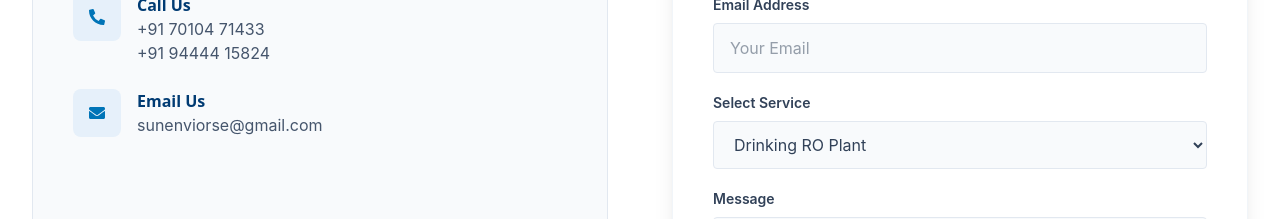
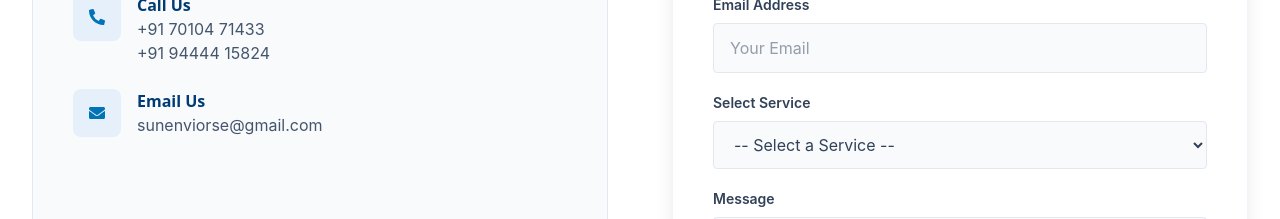
Before and after one commit to jeysurya510/sun_enviro_website, a React (Vite) app: page / in a window 1280 px wide. Shown: the part 5880-6099 px from the top of the page. Built offline with nearby package versions, Linux system fonts and the light colour scheme.

Commit message:
contact us page update

```diff
--- a/src/components/ContactSection.jsx
+++ b/src/components/ContactSection.jsx
@@ -10,6 +10,8 @@ const ContactSection = () => {
           <h3 className="text-3xl md:text-4xl font-bold text-brand-navy mb-4">Get In Touch</h3>
         </div>
         <div className="grid grid-cols-1 lg:grid-cols-2 gap-16">
+
+          {/* Contact Info */}
           <motion.div initial={{ opacity: 0, x: -30 }} whileInView={{ opacity: 1, x: 0 }} viewport={{ once: true }} className="bg-brand-light p-8 md:p-10 rounded-lg border border-slate-200">
             <h3 className="text-2xl font-bold text-brand-navy mb-6">Contact Information</h3>
             <div className="space-y-6">
@@ -31,6 +33,8 @@ const ContactSection = () => {
               </div>
             </div>
           </motion.div>
+
+          {/* Enquiry Form */}
           <motion.div initial={{ opacity: 0, x: 30 }} whileInView={{ opacity: 1, x: 0 }} viewport={{ once: true }} className="bg-white p-8 md:p-10 rounded-lg shadow-xl border border-slate-100">
             <h3 className="text-2xl font-bold text-brand-navy mb-6">Send an Enquiry</h3>
             <form className="space-y-5">
@@ -39,12 +43,27 @@ const ContactSection = () => {
                 <div><label className="block text-sm font-semibold text-slate-700 mb-2">Phone</label><input type="tel" className="w-full px-4 py-3 rounded border border-slate-200 focus:outline-none focus:ring-2 focus:ring-brand-blue bg-slate-50" placeholder="Your Phone" /></div>
               </div>
               <div><label className="block text-sm font-semibold text-slate-700 mb-2">Email Address</label><input type="email" className="w-full px-4 py-3 rounded border border-slate-200 focus:outline-none focus:ring-2 focus:ring-brand-blue bg-slate-50" placeholder="Your Email" /></div>
+
+              {/* Updated Service Dropdown */}
               <div>
                 <label className="block text-sm font-semibold text-slate-700 mb-2">Select Service</label>
                 <select className="w-full px-4 py-3 rounded border border-slate-200 focus:outline-none focus:ring-2 focus:ring-brand-blue bg-slate-50 text-slate-700">
-                  <option>Drinking RO Plant</option><option>Sewage Treatment (STP)</option><option>Effluent Treatment (ETP)</option><option>Ultra Filtration (UF)</option><option>Other Services</option>
+                  <option value="">-- Select a Service --</option>
+                  <option>STP - Sewage Water Treatment Plant</option>
+                  <option>ETP - Effluent Water Treatment Plant</option>
+                  <option>Gray Water Treatment Plant</option>
+                  <option>WTP - Water Treatment Plant</option>
+                  <option>RO Reverse Osmosis Systems</option>
+                  <option>DRO - Drinking Reverse Osmosis</option>
+                  <option>UF Ultra Filter Systems</option>
+                  <option>DM Plant & Evaporator</option>
+                  <option>ZLS - Zero Liquid Discharge</option>
+                  <option>SWM - Solid Waste Management</option>
+                  <option>CTE & CTO Services</option>
+                  <option>Automated Sustainable Equipment</option>
                 </select>
               </div>
+
               <div><label className="block text-sm font-semibold text-slate-700 mb-2">Message</label><textarea rows="3" className="w-full px-4 py-3 rounded border border-slate-200 focus:outline-none focus:ring-2 focus:ring-brand-blue bg-slate-50" placeholder="Your requirements..."></textarea></div>
               <button type="button" className="w-full bg-brand-blue text-white py-4 rounded font-bold text-lg hover:bg-blue-700 transition-colors shadow-lg">Submit Enquiry</button>
             </form>
```
